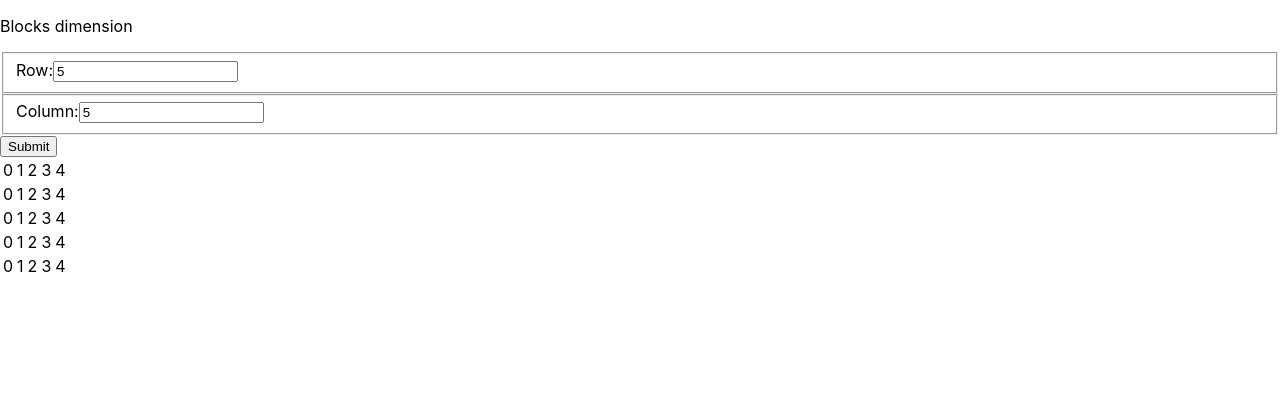
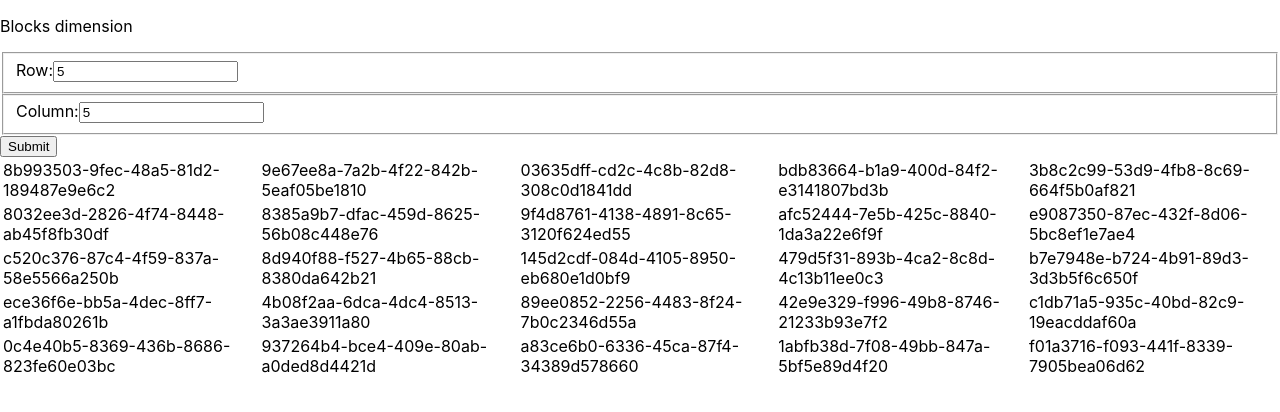
Before and after one commit to farzadrabiee/blocks, a React (Create React App) app: page / in a window 1280 px wide. Both pictures are taken after typing "5", "5" into the empty fields and a click on the button "Submit". Shown: the top 412 px of the page. Built offline with nearby package versions, Linux system fonts and the light colour scheme.

Commit message:
Set the UUID for each cell as the key

```diff
--- a/src/components/table/TableCols.tsx
+++ b/src/components/table/TableCols.tsx
@@ -2,10 +2,17 @@ import React from 'react';
 import {IRowCol} from "./IRowCol";
 import {v4 as uuidv4} from 'uuid';
 
+interface colUuid {
+    col: number;
+    uuid: string;
+}
+
 const TableCols = ({rowCol}: { rowCol: IRowCol }) => {
-    const cols: Array<number> = [];
-    for (let i = 0; i < rowCol.col; i++)
-        cols.push(i);
+    const cols: Array<colUuid> = [];
+    for (let i = 0; i < rowCol.col; i++) {
+        const uuid = uuidv4();
+        cols.push({col: i, uuid: uuid});
+    }
 
     const mouseHover = (uuid: string) => {
         console.info(uuid);
@@ -15,9 +22,9 @@ const TableCols = ({rowCol}: { rowCol: IRowCol }) => {
         <>
             {
                 cols.map(c =>
-                    <td key={uuidv4()}
+                    <td key={c.uuid}
                         className="select-none text-l p-4 border-2 border-amber-600 hover:backdrop-blur-xl hover:border-amber-500"
-                        onMouseOver={() => mouseHover(uuidv4())}>{c}</td>
+                        onMouseOver={() => mouseHover(c.uuid)}>{c.uuid}</td>
                 )
             }
         </>
```
